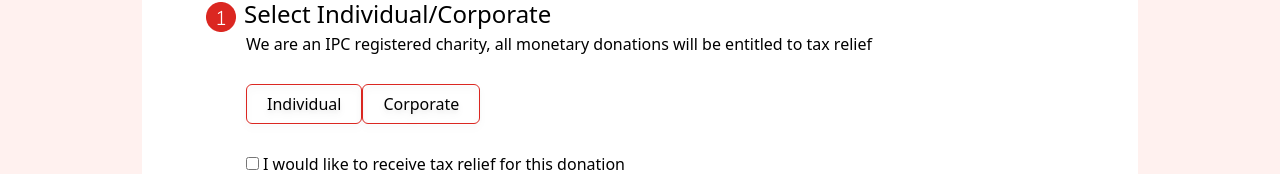
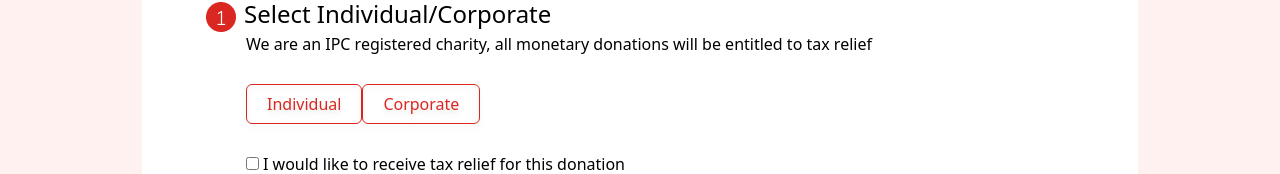
Before and after one commit to Glow-in-the-dark/GA-Project3, a React (Vite) app: page /donateForm in a window 1280 px wide. Shown: the part 450-624 px from the top of the page. Built offline with nearby package versions, Linux system fonts and the light colour scheme.

Commit message:
more styling

```diff
--- a/src/comp-donate/DonationForm.jsx
+++ b/src/comp-donate/DonationForm.jsx
@@ -178,10 +178,16 @@ const DonationForm = () => {
             <div>
               <div className="flex mb-7 ml-10">
                 <div onClick={() => setPersonaChoice("Individual")}>
-                  <BaseButton label="Individual" className="border-primary" />
+                  <BaseButton
+                    label="Individual"
+                    className="border-primary text-primary"
+                  />
                 </div>
                 <div onClick={() => setPersonaChoice("Corporate")}>
-                  <BaseButton label="Corporate" className="border-primary" />
+                  <BaseButton
+                    label="Corporate"
+                    className="border-primary text-primary"
+                  />
                 </div>
               </div>
               <div className="mb-8 ml-10">
```
